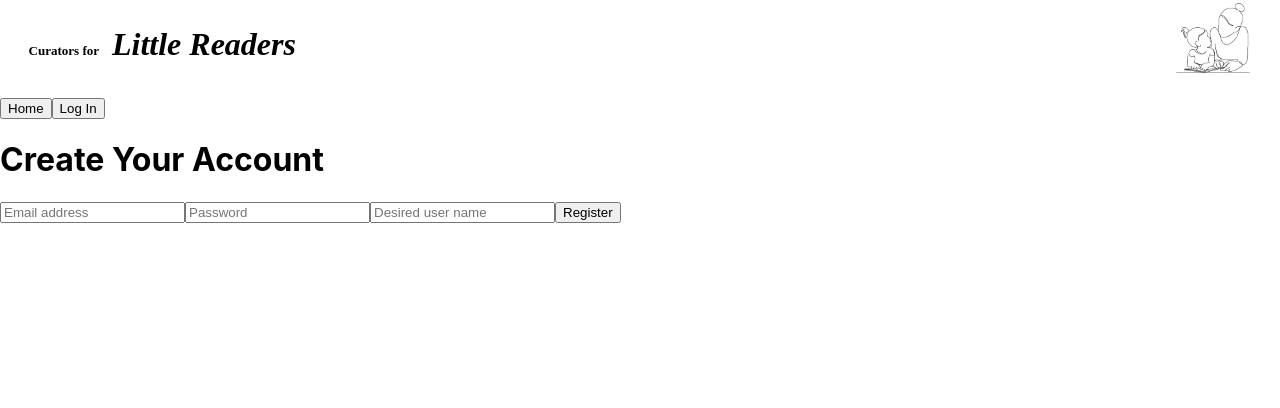
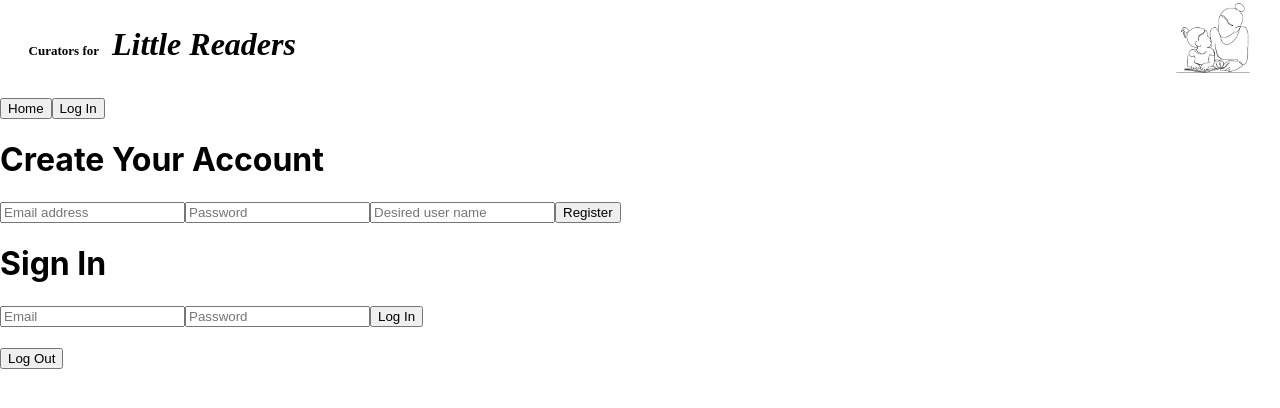
Before and after one commit to RosarioRu/BookComponent, a React (Create React App) app: page /sign-in in a window 1280 px wide. Shown: the top 408 px of the page. Built offline with nearby package versions, Linux system fonts and the light colour scheme; no server answers.

Commit message:
Add log in and sign out functionality to signIn component.

```diff
--- a/src/components/SignIn.js
+++ b/src/components/SignIn.js
@@ -1,14 +1,15 @@
 import React, { useState } from "react";
 import { auth } from "./../firebase.js";
-import { createUserWithEmailAndPassword, updateProfile } from "firebase/auth";
+import { createUserWithEmailAndPassword, updateProfile, signInWithEmailAndPassword, signOut } from "firebase/auth";
 
 
 function SignIn() {
 
-  const [signUpSucess, setSignUpSuccess] = useState(null);
+  const [signUpSuccess, setSignUpSuccess] = useState(null);
+  const [signInSuccess, setSignInSuccess] = useState(null);
+  const [signOutSuccess, setSignOutSuccess] = useState(null);
 
   function doSignUp(event) {
-
     event.preventDefault();
     const email = event.target.email.value;
     const password = event.target.password.value;
@@ -20,27 +21,63 @@ function SignIn() {
       .catch((error) => {
         setSignUpSuccess(`There was an error signing up: ${error.message}!`)
       });
-
       updateProfile(auth.currentUser, {
         displayName: userEnteredName
       }).then(() => {
         //profile updated
         setSignUpSuccess(`Welcome, ${auth.currentUser.displayName}, you are now a curator for Little Readers!`)
       });
-
   }
 
+  function doSignIn(event) {
+    event.preventDefault();
+    const email = event.target.signinEmail.value;
+    const password = event.target.signinPassword.value;
+    signInWithEmailAndPassword(auth, email, password)
+      .then((userCredential) => {
+        setSignInSuccess(`Welcome, ${auth.currentUser.displayName}`)
+      })
+      .catch((error) => {
+        setSignInSuccess(`There was an error signing in: ${error.message}`)
+      });
+    setSignOutSuccess(null);
+    }
+
+  function doSignOut() {
+    signOut(auth)
+      .then(function() {
+        setSignOutSuccess("Signed out!");
+      }).catch(function(error) {
+        setSignOutSuccess(`There was an error signing out: ${error.message}!`);
+      });
+  }
 
   return (
     <React.Fragment>
       <h1>Create Your Account</h1>
-      {signUpSucess}
+      {signUpSuccess}
       <form onSubmit={doSignUp}>
         <input type="text" name="email" placeholder="Email address" required />
         <input type="password" name="password" placeholder="Password" required  />
         <input type="text" name="usersname" placeholder="Desired user name" required  />
         <button type="submit">Register</button>
       </form>
+
+      <h1>Sign In</h1>
+      {signInSuccess}
+      <form onSubmit={doSignIn}>
+        <input type="text" name="signinEmail" placeholder="Email" />
+        <input type="password" name="signinPassword" placeholder="Password" />
+        <button type="submit">Log In</button>
+      </form>
+
+
+      {/* {signOutSuccess ? !null : (<div><h1>Sign Out</h1> <button onClick={doSignOut}>Log Out</button></div>)} */}
+
+      <br/>
+      {signOutSuccess ? null : <button onClick={doSignOut}>Log Out</button>}
+      {signOutSuccess}
+
     </React.Fragment>
   );
 }
```
